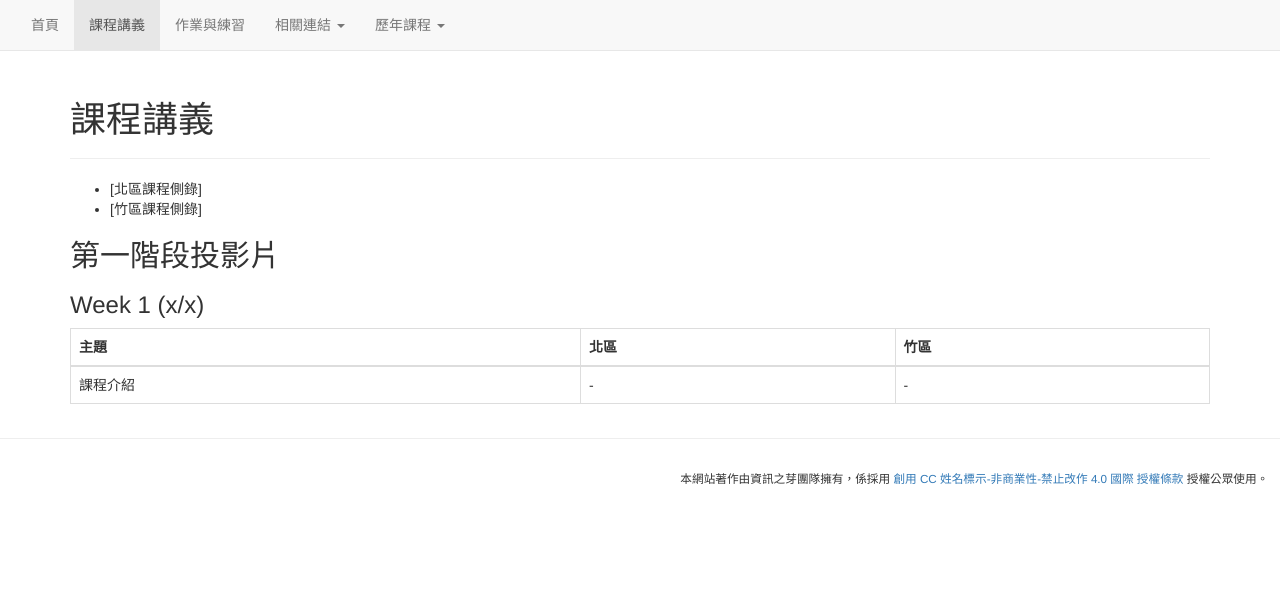
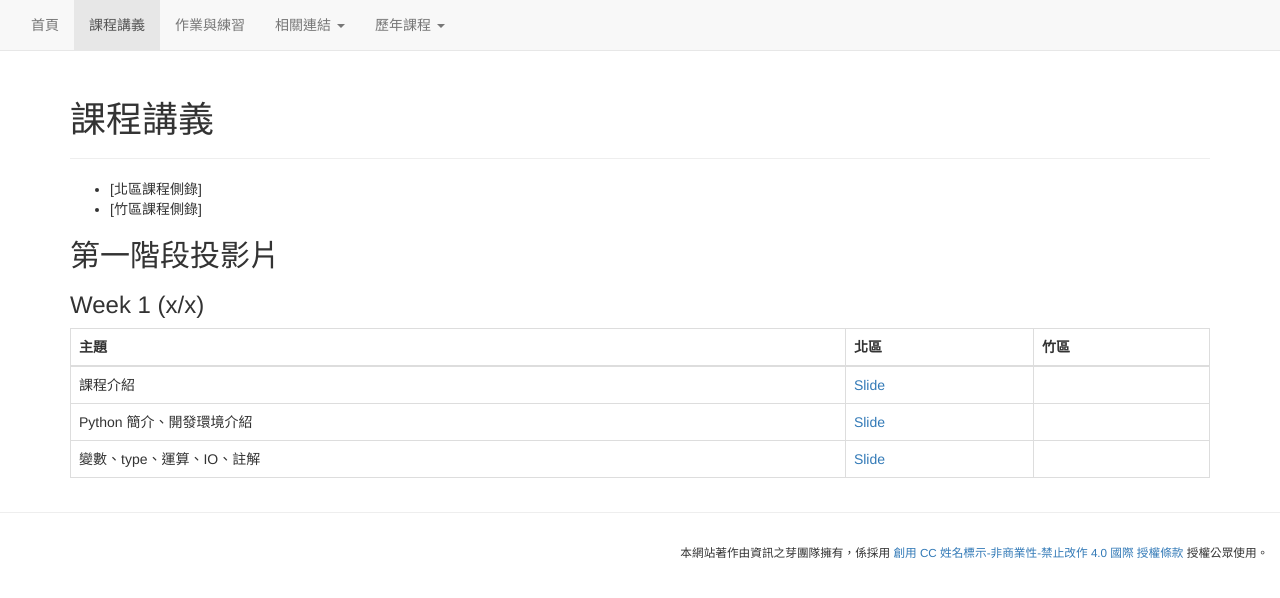
Before and after one commit to tw-csie-sprout/py2023, a Jekyll site: the page built from slides.md, in a window 1280 px wide. Shown: the top 598 px of the page. Built offline with Jekyll 4.4.1, drawn with Linux system fonts in a browser that asks for light colours.

Commit message:
Update slides of Week1

```diff
--- a/slides.md
+++ b/slides.md
@@ -14,4 +14,6 @@ title: "課程講義"
 {: .table .table-bordered}
 | 主題 | 北區 | 竹區 |
 | --- | --- | --- |
-| 課程介紹 | - | - |
+| 課程介紹 | [Slide](https://drive.google.com/file/d/1wX1OJzfqasns7QFGsrJnF-6WabVKsN2c/view?usp=share_link) |  |
+| Python 簡介、開發環境介紹 | [Slide](https://www.canva.com/design/DAFbBghO2xA/CguKgzzWdnDtzWN12N7ZKA/view?utm_content=DAFbBghO2xA&utm_campaign=designshare&utm_medium=link2&utm_source=sharebutton) |  |
+| 變數、type、運算、IO、註解 | [Slide](https://drive.google.com/file/d/1wX1OJzfqasns7QFGsrJnF-6WabVKsN2c/view?usp=share_link) |  |
```
